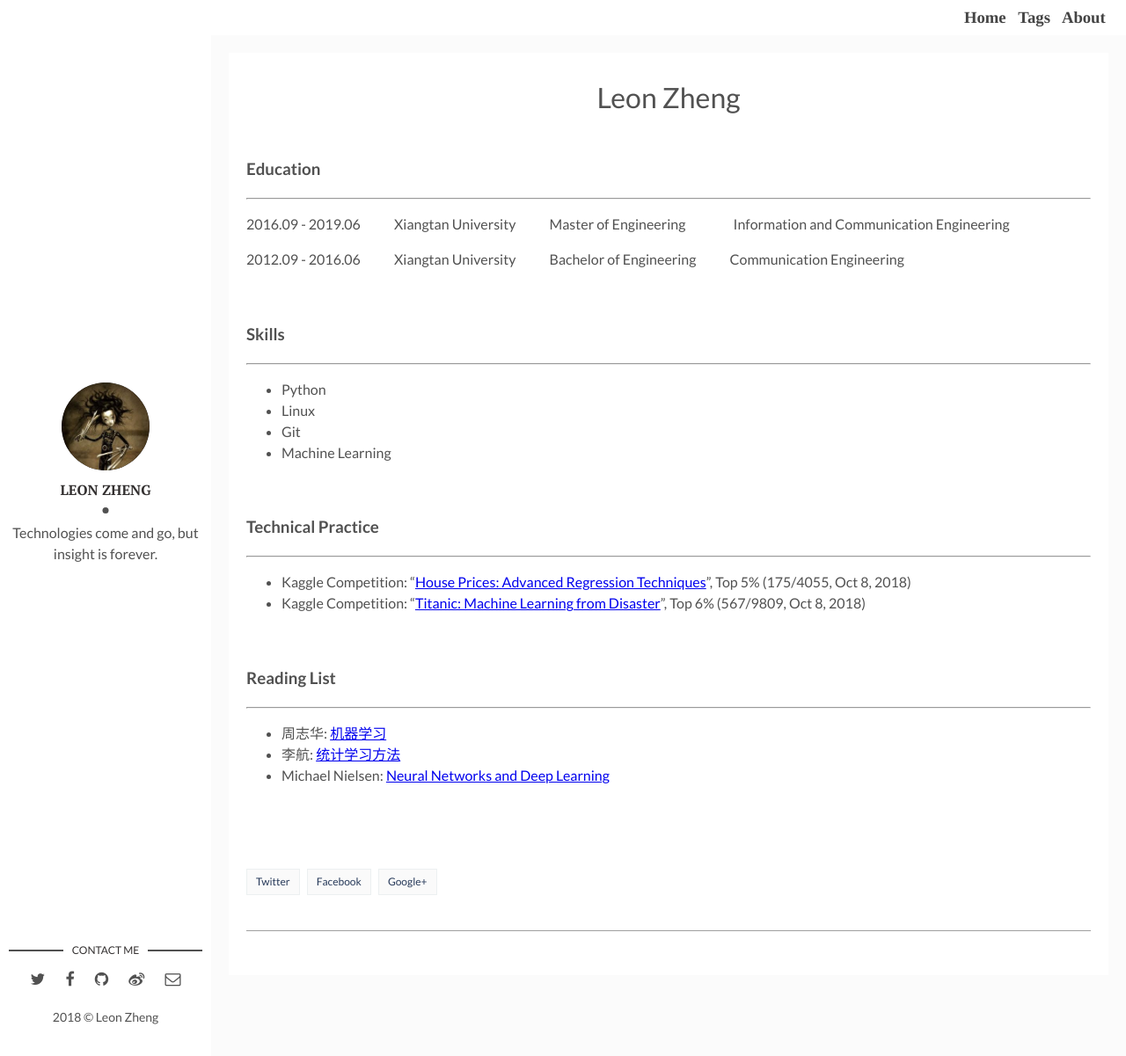
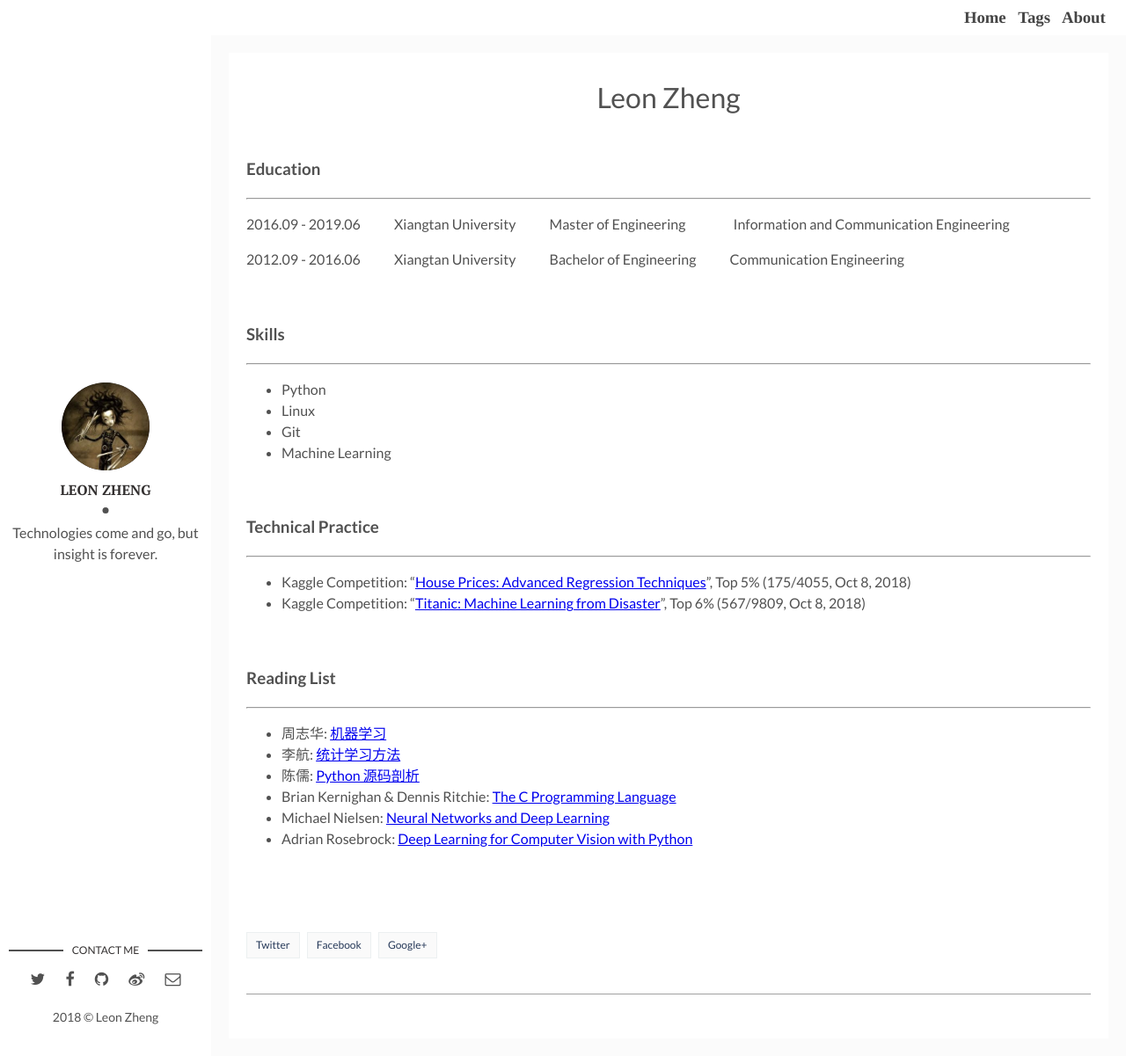
Before and after one commit to leon-zheng/leon-zheng.github.io, a Jekyll site: the page built from about.md, in a window 1280 px wide and 1201 px high. Shown: the whole window at 88% size. Built offline with Jekyll 4.4.1, drawn with Linux system fonts in a browser that asks for light colours.

Commit message:
update reading list

```diff
--- a/about.md
+++ b/about.md
@@ -39,7 +39,10 @@ layout: post
 
 - 周志华: [机器学习](https://cs.nju.edu.cn/zhouzh/zhouzh.files/publication/MLbook2016.htm)
 - 李航: [统计学习方法](https://book.douban.com/subject/10590856/)
+- 陈儒: [Python 源码剖析](https://book.douban.com/subject/3117898/)
+- Brian Kernighan & Dennis Ritchie: [The C Programming Language](http://www.thecprogramminglanguage.com/)
 - Michael Nielsen: [Neural Networks and Deep Learning](http://neuralnetworksanddeeplearning.com/)
+- Adrian Rosebrock: [Deep Learning for Computer Vision with Python](https://www.pyimagesearch.com/deep-learning-computer-vision-python-book/)
 
 
 
```
